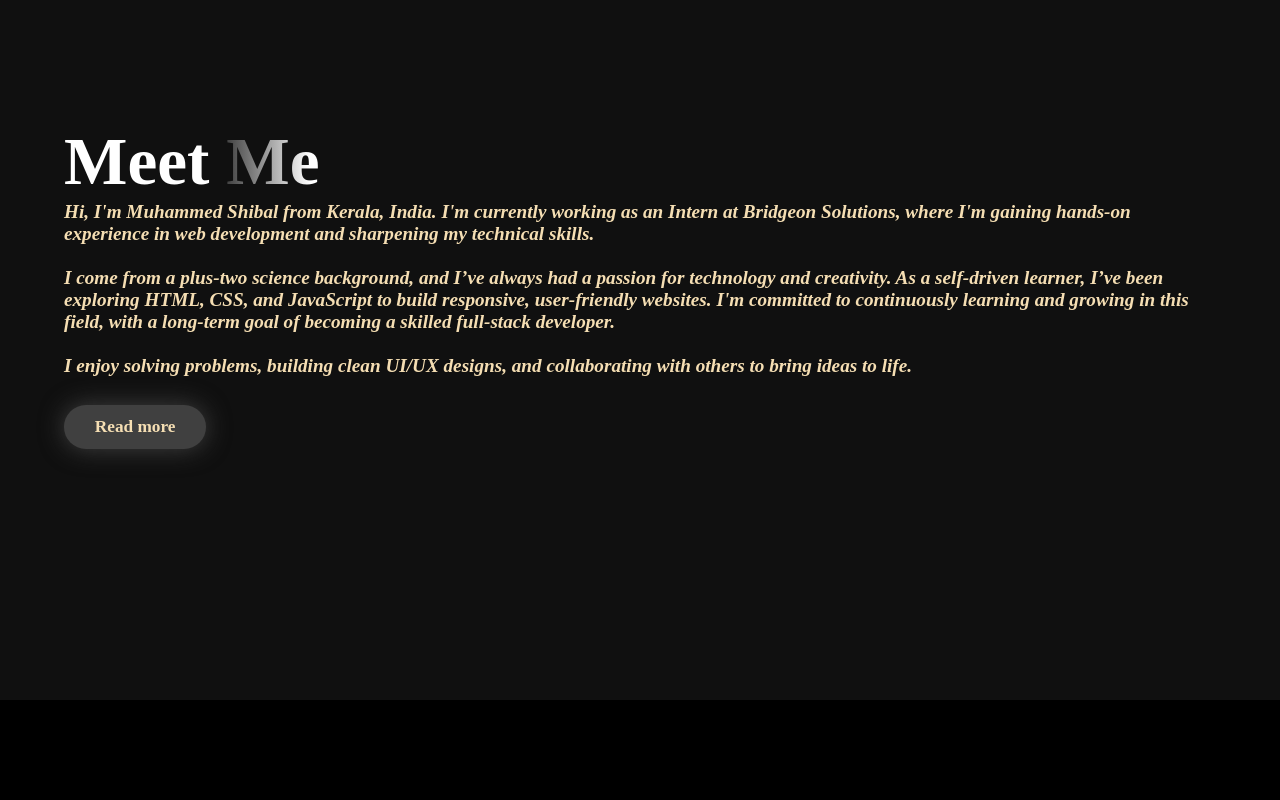
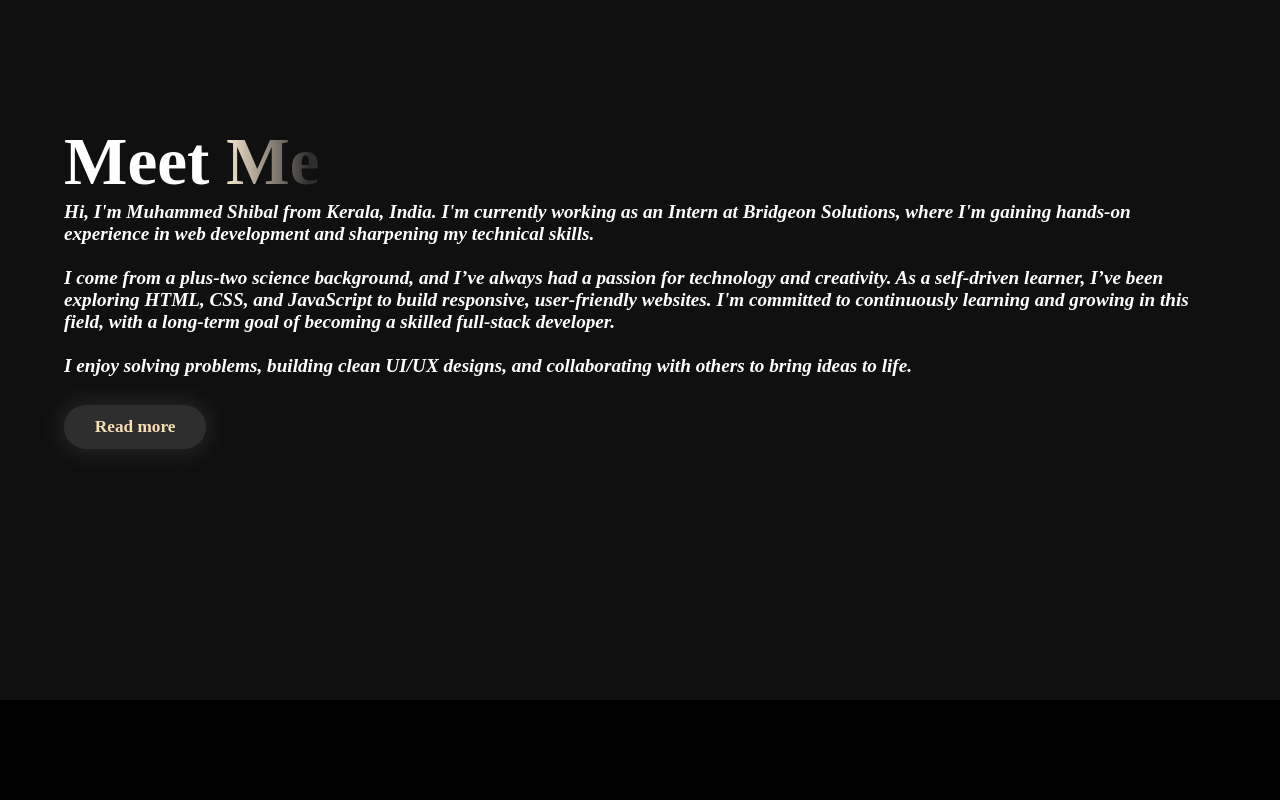
Before and after one commit to shhiibl/portfolio, a plain HTML site: page index.html in a window 1280 px wide. Shown: the part 900-1700 px from the top of the page. Drawn offline with nearby package versions, Linux system fonts and the light colour scheme.

Commit message:
Add files via upload

```diff
--- a/style.css
+++ b/style.css
@@ -10,7 +10,7 @@
   --bg-color: black;
   --second-bg-color: #101010;
   --text-color: white;
-  --main-color:#404040;
+  --main-color:#2e2e2e;
 }
 html {
   font-size: 60%;
@@ -51,7 +51,7 @@ body {
   transform: scale(1.1);
 }
 span {
-  background: linear-gradient(270deg, white 10%, #404040 100%);
+  background: linear-gradient(270deg, #2e2e2e 10%, #f7e7ce 100%);
   background-clip: text;
   color: transparent;
 }
@@ -64,7 +64,7 @@ span {
   border-bottom: 3px solid transparent;
 }
 .navbar a:hover {
-  color: wheat;
+  color: #fce7ce;
   border-bottom: 3px solid var(--main-color);
 }
 .gradient-btn {
@@ -183,7 +183,7 @@ section {
 }
 .about-content p {
   font-size: 2rem;
-  color: wheat;
+  color: white;
   font-style: italic;
   font-weight: bold;
 }
@@ -230,8 +230,8 @@ section {
   transition: 0.3s ease-in-out;
 }
 .skills-box:hover {
-  background-color: var(--second-bg-color);
-  color: #eebbd5;
+  background-color: wheat;
+  color: #2e2e2e;
   border: 5px solid var(--main-color);
   transform: scale(1.03);
 }
```
